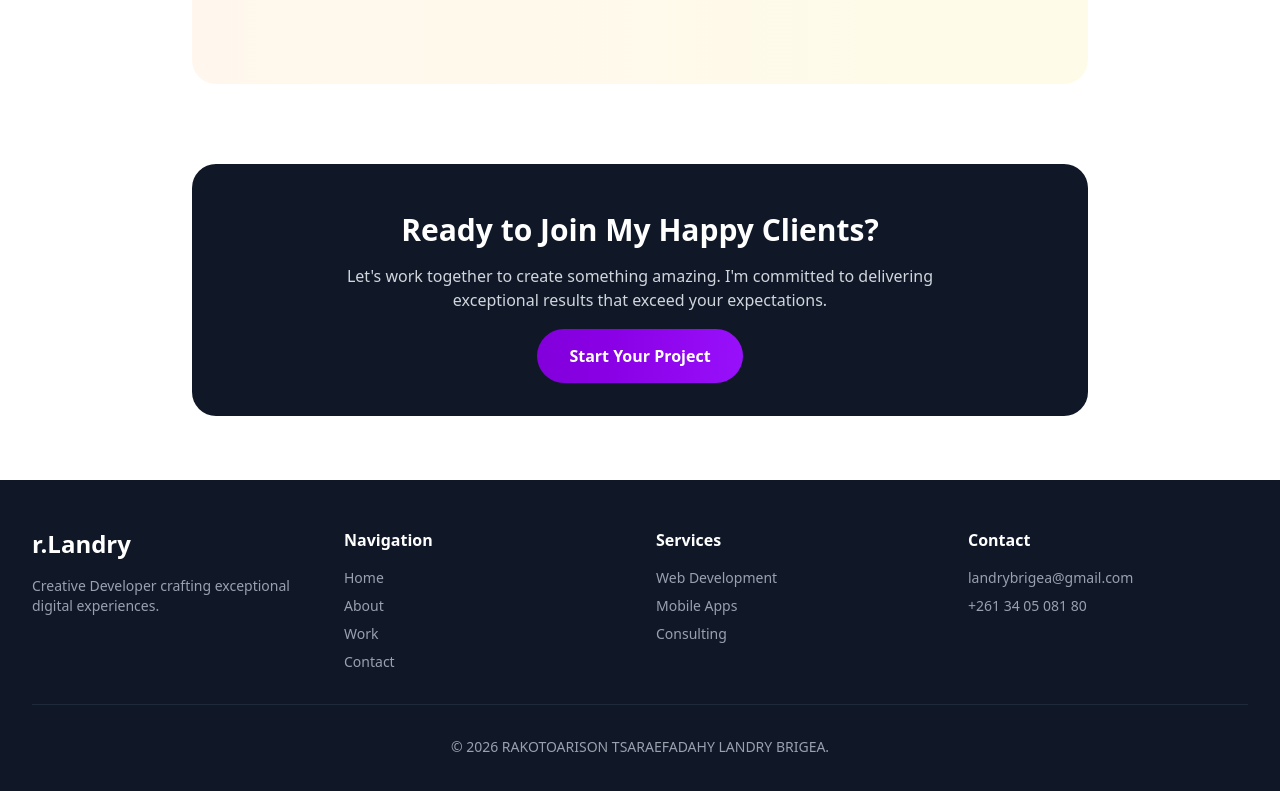
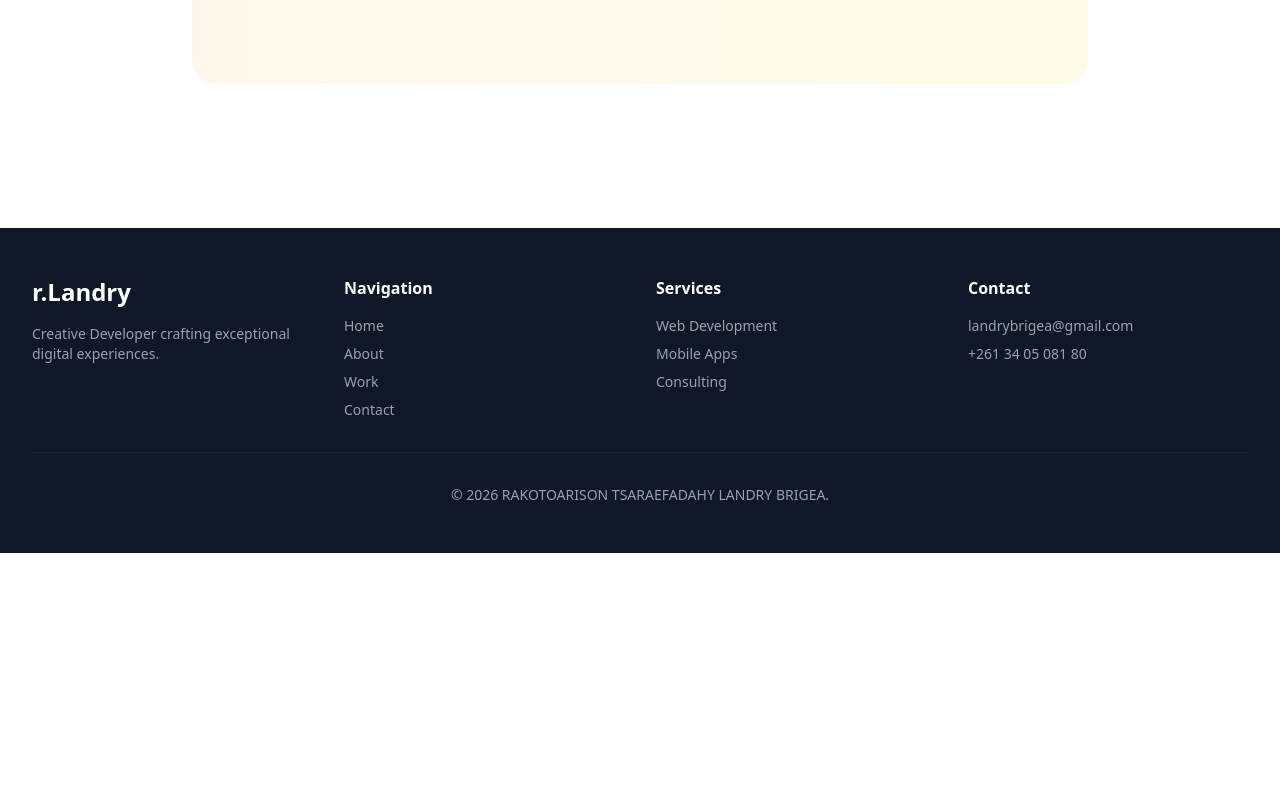
Before and after one commit to rakotoarisonlandry/portfolioV.02, a Next.js app: page /testimonial in a window 1280 px wide. Shown: the part 1609-2400 px from the top of the page. After the commit the page ends 2162 px from the top, so only its background shows below. Built offline with nearby package versions, Linux system fonts and the light colour scheme.

Commit message:
fix: remove unused CTA section from TestimonialPage

```diff
--- a/src/app/testimonial/page.tsx
+++ b/src/app/testimonial/page.tsx
@@ -214,25 +214,6 @@ export default function TestimonialPage() {
           </div>
         </div>
       </section>
-
-      {/* CTA Section */}
-      <section className="px-6 lg:px-8">
-        <div className="max-w-4xl mx-auto text-center">
-          <div className="bg-gray-900 text-white rounded-3xl p-12">
-            <h2 className="text-3xl font-bold mb-4">
-              Ready to Join My Happy Clients?
-            </h2>
-            <p className="text-gray-300 mb-8 max-w-2xl mx-auto">
-              Let&apos;s work together to create something amazing. I&apos;m
-              committed to delivering exceptional results that exceed your
-              expectations.
-            </p>
-            <Link href="/contact" className="accent-bg text-white px-8 py-4 rounded-full font-semibold hover:shadow-lg transition-all duration-300">
-              Start Your Project
-            </Link >
-          </div>
-        </div>
-      </section>
     </div>
   );
 }
```
